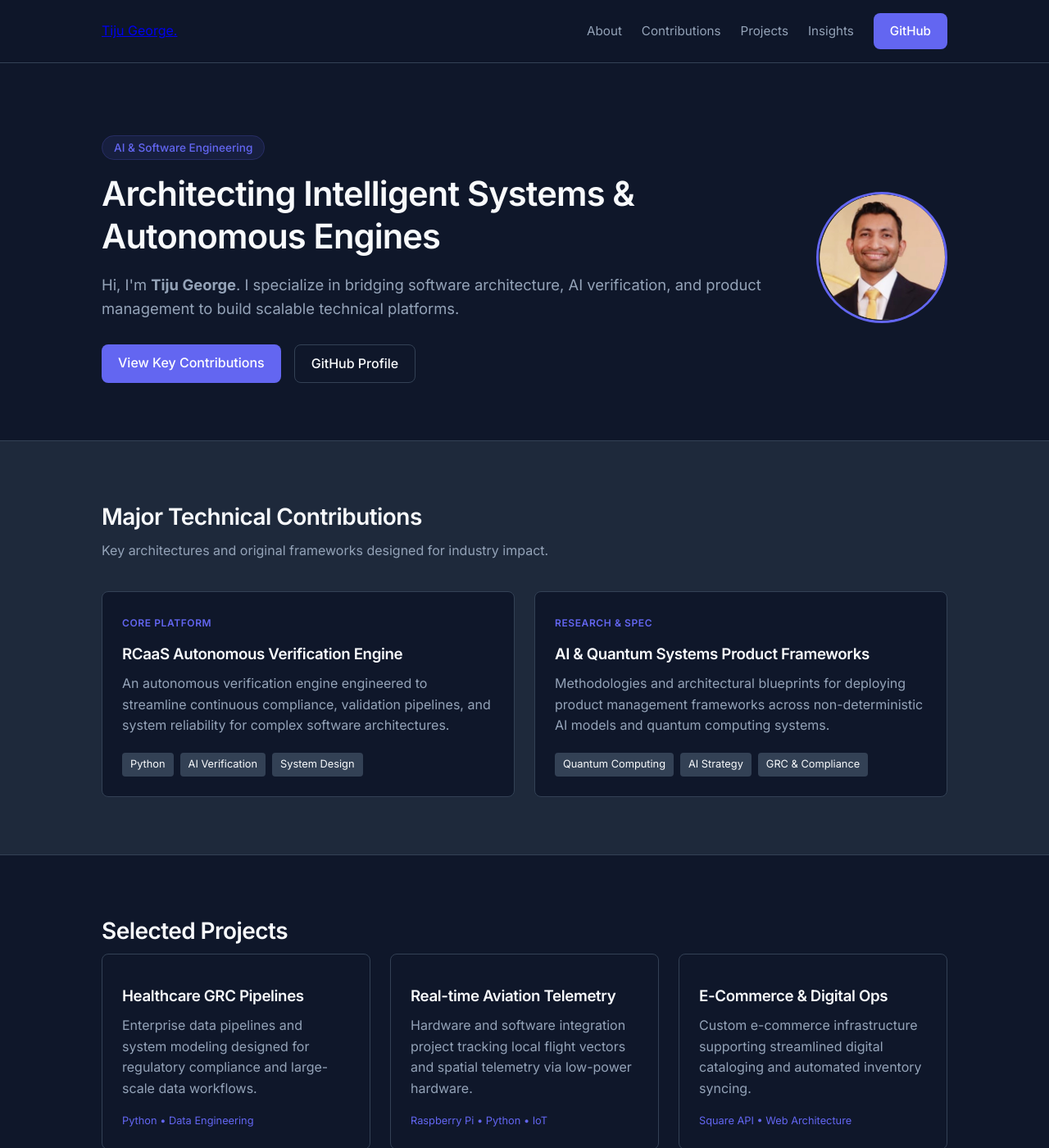
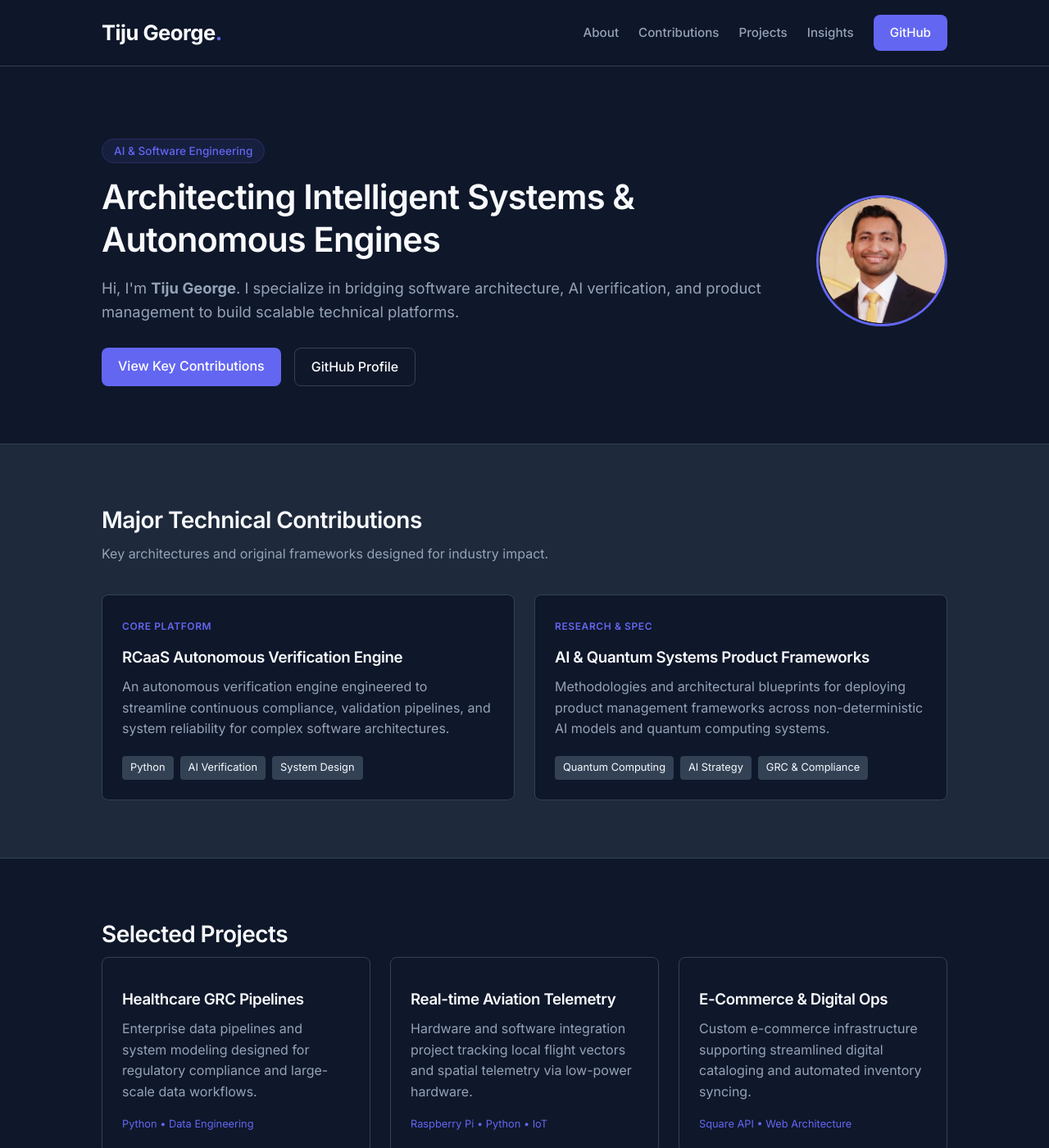
Before and after one commit to tijugeorge/tijugeorge.github.io, a Jekyll site: the page built from index.html, in a window 1280 px wide and 1400 px high. Shown: the whole window at 82% size. Built offline with Jekyll 4.4.1, drawn with Linux system fonts in a browser that asks for light colours.

Commit message:
Update main.css

```diff
--- a/css/main.css
+++ b/css/main.css
@@ -1,16 +1,21 @@
-/* Color System & Variables */
+/* ==========================================================================
+   Tiju George Portfolio Stylesheet - Modern Dark Theme
+   ========================================================================== */
+
+/* Color System & CSS Variables */
 :root {
   --bg-main: #0f172a;       /* Deep Slate Blue */
-  --bg-alt: #1e293b;        /* Section Card Background */
-  --text-main: #f8fafc;     /* White */
-  --text-muted: #94a3b8;    /* Slate Text */
+  --bg-alt: #1e293b;        /* Card & Alternate Section Background */
+  --text-main: #f8fafc;     /* Bright White Text */
+  --text-muted: #94a3b8;    /* Muted Slate Text */
   --accent: #6366f1;        /* Indigo Accent */
-  --accent-hover: #4f46e5;
-  --border: #334155;        /* Subtle Slate Border */
-  --radius: 8px;
-  --max-width: 1080px;
+  --accent-hover: #4f46e5;  /* Darker Indigo for Hover States */
+  --border: #334155;        /* Subtle Border Color */
+  --radius: 8px;            /* Corner Radius for Cards & Buttons */
+  --max-width: 1080px;      /* Page Max Width */
 }
 
+/* Reset & Global Base Styles */
 * {
   margin: 0;
   padding: 0;
@@ -18,7 +23,7 @@
 }
 
 body {
-  font-family: 'Inter', -apple-system, BlinkMacSystemFont, sans-serif;
+  font-family: 'Inter', -apple-system, BlinkMacSystemFont, 'Segoe UI', Roboto, sans-serif;
   background-color: var(--bg-main);
   color: var(--text-main);
   line-height: 1.6;
@@ -30,6 +35,7 @@
   padding: 0 24px;
 }
 
+/* Typography */
 h1, h2, h3 {
   color: var(--text-main);
   font-weight: 600;
@@ -40,7 +46,7 @@
   color: var(--text-muted);
 }
 
-/* Navbar */
+/* Navigation Bar */
 .navbar {
   border-bottom: 1px solid var(--border);
   position: sticky;
@@ -48,7 +54,7 @@
   background: rgba(15, 23, 42, 0.9);
   backdrop-filter: blur(8px);
   z-index: 100;
-  padding: 16px 0;
+  padding: 18px 0;
 }
 
 .nav-content {
@@ -57,14 +63,21 @@
   align-items: center;
 }
 
-.logo {
-  font-size: 1.25rem;
+/* Header Name Branding */
+.logo-name {
+  color: var(--text-main);
+  font-size: 1.6rem;         /* Large, prominent name font */
   font-weight: 700;
-  color: var(--text-main);
+  letter-spacing: -0.02em;
   text-decoration: none;
+  transition: color 0.2s;
 }
 
-.logo .dot {
+.logo-name:hover {
+  color: #ffffff;
+}
+
+.logo-name .dot {
   color: var(--accent);
 }
 
@@ -78,6 +91,7 @@
   color: var(--text-muted);
   text-decoration: none;
   font-size: 0.95rem;
+  font-weight: 500;
   transition: color 0.2s;
 }
 
@@ -88,13 +102,13 @@
 /* Buttons */
 .btn-primary {
   background-color: var(--accent);
-  color: #fff !important;
+  color: #ffffff !important;
   padding: 10px 20px;
   border-radius: var(--radius);
   text-decoration: none;
   font-weight: 500;
   display: inline-block;
-  transition: background 0.2s;
+  transition: background-color 0.2s;
 }
 
 .btn-primary:hover {
@@ -109,11 +123,12 @@
   text-decoration: none;
   font-weight: 500;
   display: inline-block;
-  transition: border-color 0.2s;
+  transition: border-color 0.2s, background-color 0.2s;
 }
 
 .btn-secondary:hover {
   border-color: var(--accent);
+  background-color: rgba(99, 102, 241, 0.05);
 }
 
 /* Hero Section */
@@ -166,7 +181,7 @@
   gap: 16px;
 }
 
-/* Layout Sections */
+/* Section Layouts */
 .section {
   padding: 70px 0;
 }
@@ -186,7 +201,7 @@
   margin-bottom: 36px;
 }
 
-/* Grids & Cards */
+/* Layout Grids & Cards */
 .grid {
   display: grid;
   gap: 24px;
@@ -213,6 +228,10 @@
   border-color: var(--accent);
 }
 
+.card-featured {
+  background-color: #0f172a;
+}
+
 .card-tag {
   font-size: 0.75rem;
   text-transform: uppercase;
@@ -230,6 +249,7 @@
   gap: 8px;
   list-style: none;
   margin-top: 20px;
+  flex-wrap: wrap;
 }
 
 .tag-list li {
@@ -247,12 +267,17 @@
   color: var(--accent);
 }
 
-/* Post Cards */
+/* Post Cards (Blog Articles) */
 .post-card {
   background: var(--bg-main);
   padding: 24px;
   border-radius: var(--radius);
   border: 1px solid var(--border);
+  transition: border-color 0.2s;
+}
+
+.post-card:hover {
+  border-color: var(--accent);
 }
 
 .post-card h3 a {
@@ -285,14 +310,43 @@
 .footer-content {
   display: flex;
   justify-content: space-between;
+  align-items: center;
 }
 
 .footer-links a {
   color: var(--text-muted);
   text-decoration: none;
   margin-left: 16px;
+  transition: color 0.2s;
 }
 
 .footer-links a:hover {
   color: var(--text-main);
 }
+
+/* Responsive Mobile Layout */
+@media (max-width: 768px) {
+  .hero-layout {
+    flex-direction: column-reverse;
+    text-align: center;
+  }
+
+  .hero-cta {
+    justify-content: center;
+  }
+
+  .nav-content {
+    flex-direction: column;
+    gap: 12px;
+  }
+
+  .footer-content {
+    flex-direction: column;
+    gap: 16px;
+    text-align: center;
+  }
+
+  .footer-links a {
+    margin: 0 8px;
+  }
+}
```
